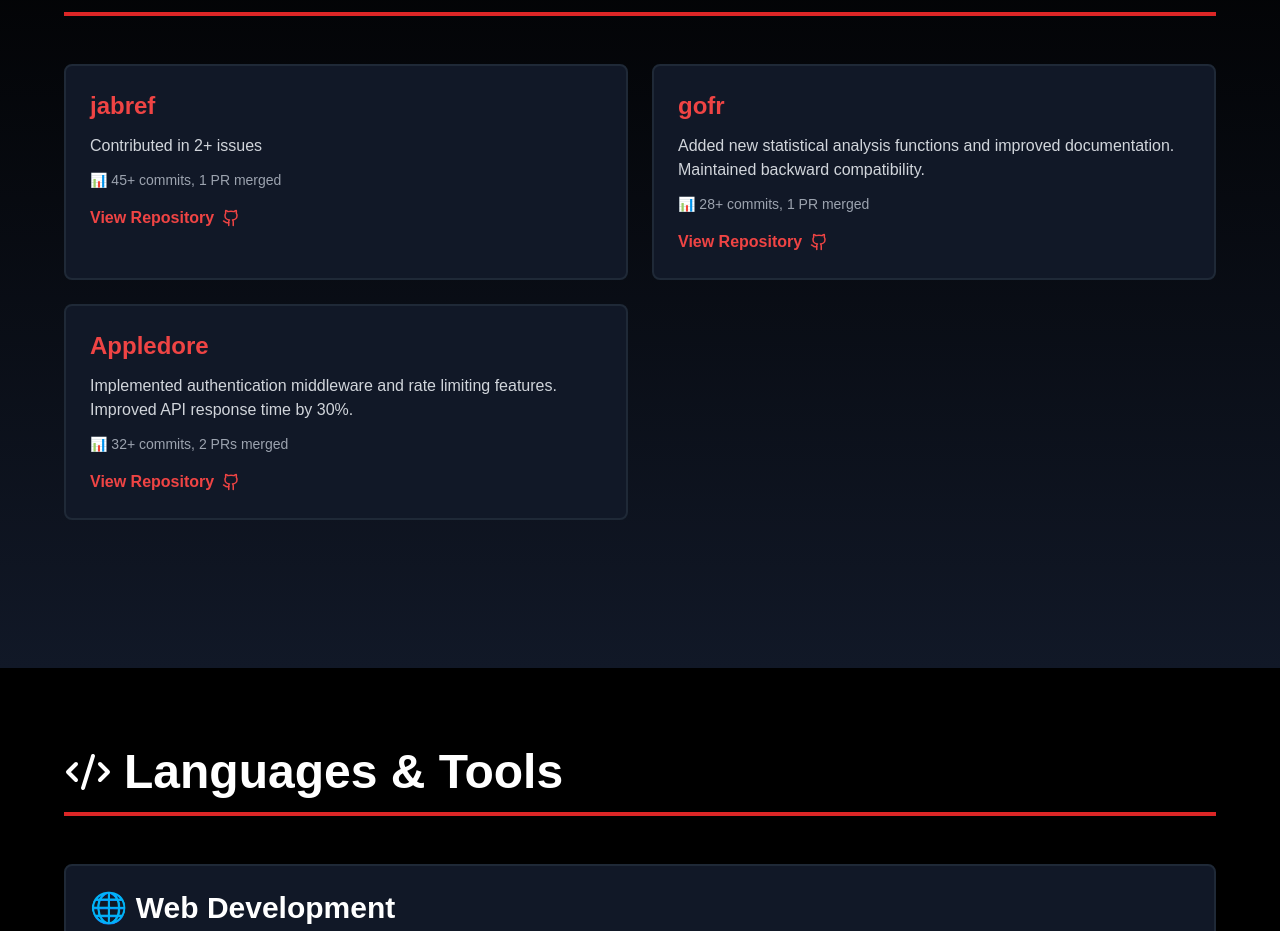
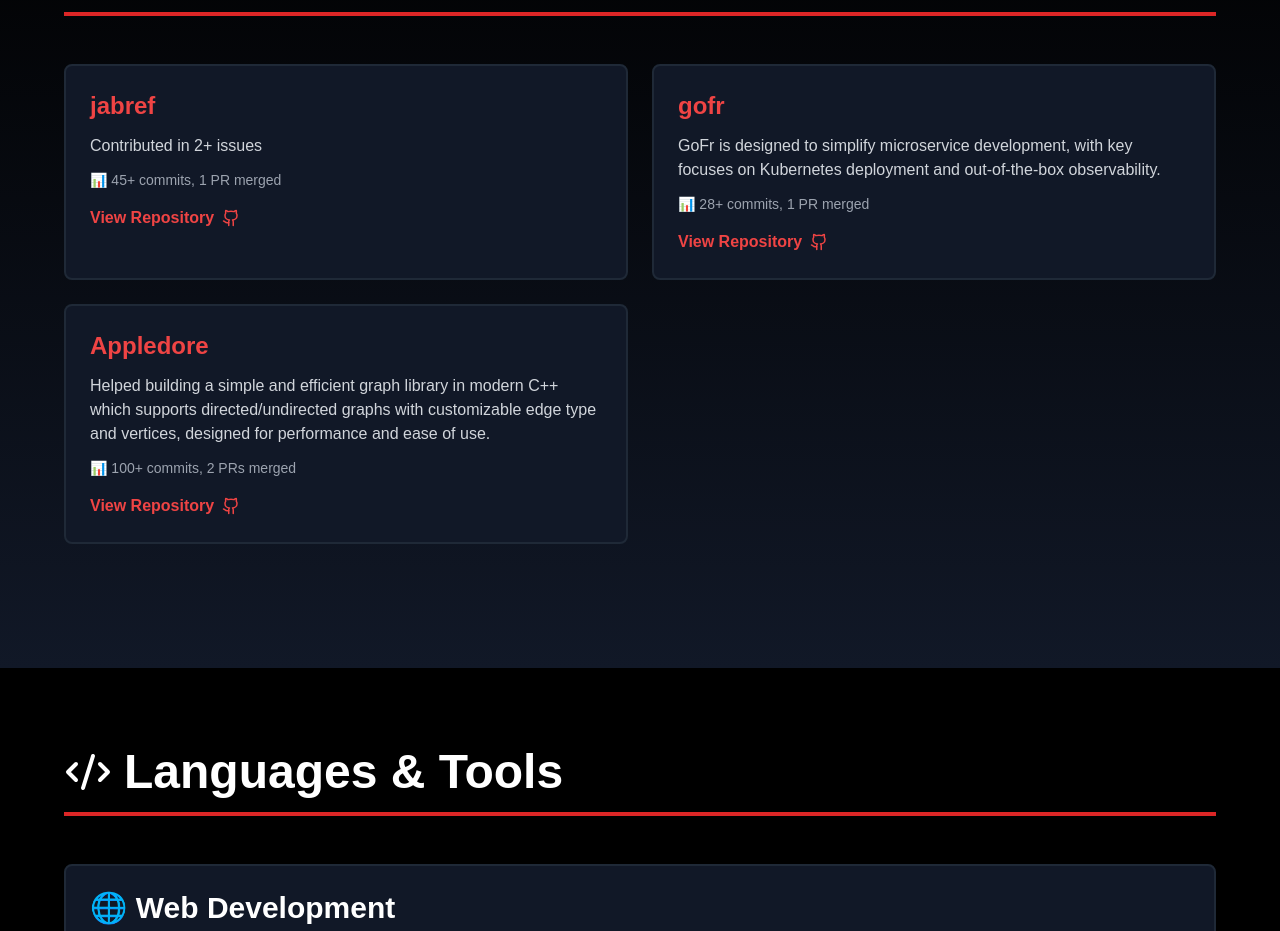
Before and after one commit to aaryyya/arya-portfolio, a React (Create React App) app: page / in a window 1280 px wide. Shown: the part 4520-5451 px from the top of the page. Built offline with nearby package versions, Linux system fonts and the light colour scheme.

Commit message:
Certificates

```diff
--- a/src/App.jsx
+++ b/src/App.jsx
@@ -80,20 +80,20 @@
             {
                 title: "jabref",
                 description: "Contributed in 2+ issues ",
-                repo: "https://github.com/library/components",
+                repo: "https://github.com/JabRef/jabref/pull/14619",
                 contributions: "45+ commits, 1 PR merged"
             },
             {
                 title: "gofr",
-                description: "Added new statistical analysis functions and improved documentation. Maintained backward compatibility.",
-                repo: "https://github.com/toolkit/datascience",
+                description: "GoFr is designed to simplify microservice development, with key focuses on Kubernetes deployment and out-of-the-box observability.",
+                repo: "https://github.com/gofr-dev/gofr/pull/2525",
                 contributions: "28+ commits, 1 PR merged"
             },
             {
                 title: "Appledore",
-                description: "Implemented authentication middleware and rate limiting features. Improved API response time by 30%.",
-                repo: "https://github.com/framework/api",
-                contributions: "32+ commits, 2 PRs merged"
+                description: "Helped building a simple and efficient graph library in modern C++ which supports directed/undirected graphs with customizable edge type and vertices, designed for performance and ease of use.",
+                repo: "https://github.com/SharonIV0x86/Appledore/issues?q=state%3Aclosed%20is%3Apr%20author%3A%40me",
+                contributions: "100+ commits, 2 PRs merged"
             },
             // {
             //     title: "Machine Learning Models Repository",
```
